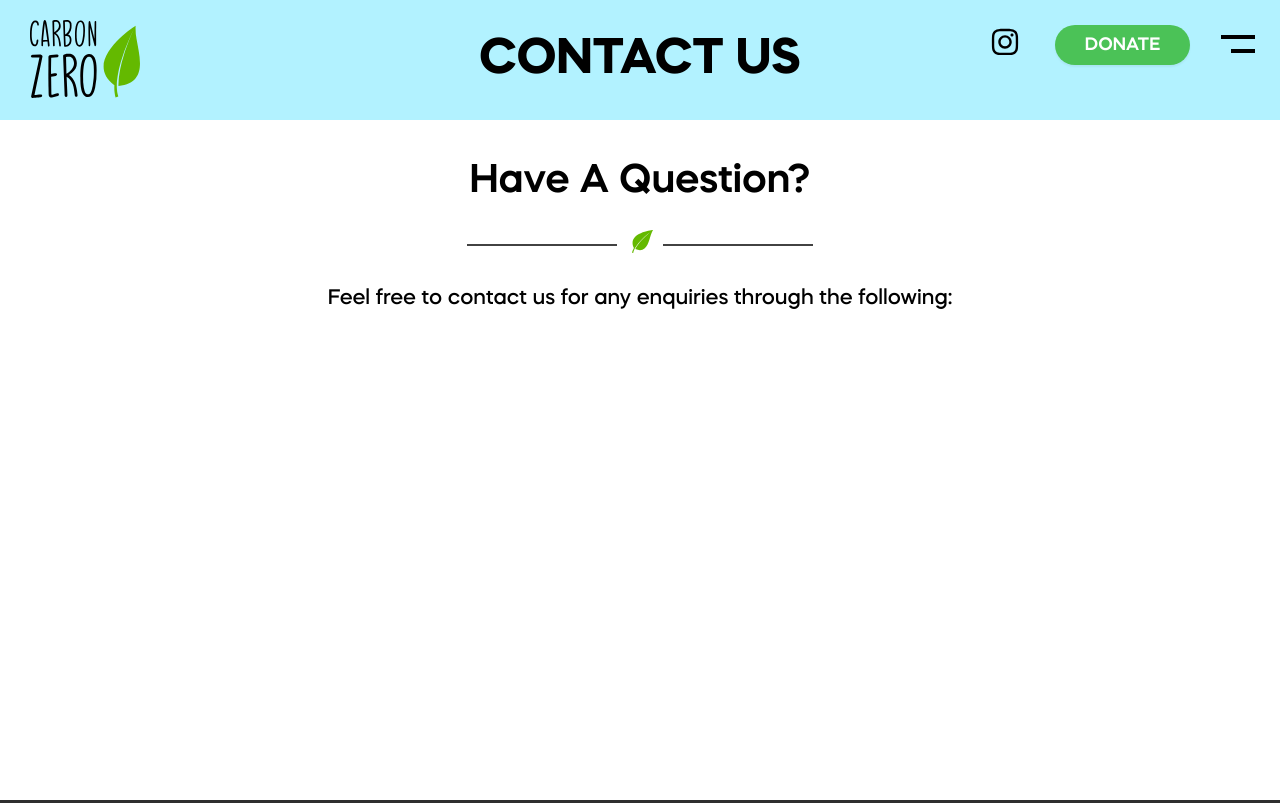
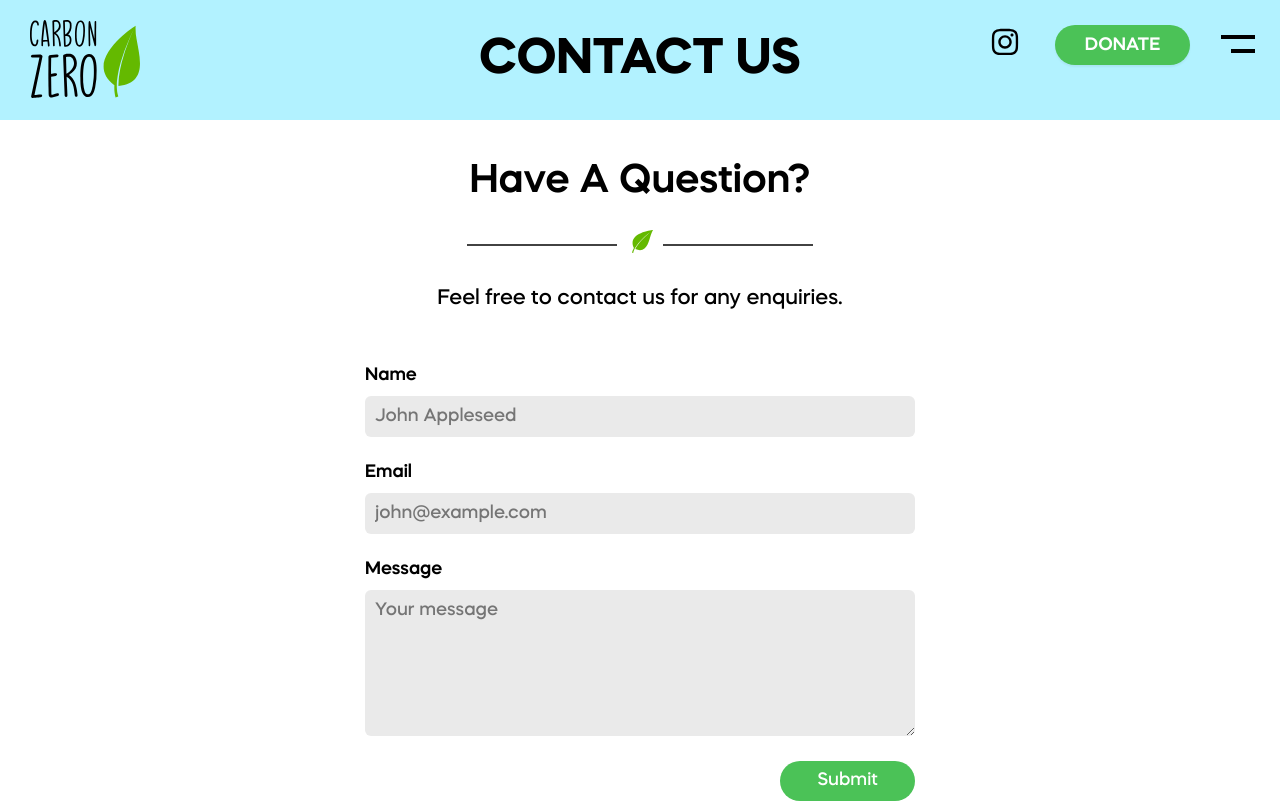
Before and after one commit to vrevolverrr/service-learning, a Next.js app: page /contact in a window 1280 px wide. Shown: the top 803 px of the page. Built offline with nearby package versions, Linux system fonts and the light colour scheme.

Commit message:
:sparkles: added contact form

```diff
--- a/package.json
+++ b/package.json
@@ -11,6 +11,7 @@
   "dependencies": {
     "firebase": "^9.1.0",
     "next": "11.1.2",
+    "nodemailer": "^6.6.5",
     "react": "17.0.2",
     "react-countup": "^5.2.0",
     "react-dom": "17.0.2",
--- /dev/null
+++ b/pages/api/email.js
@@ -0,0 +1,35 @@
+import nodemailer from "nodemailer";
+
+export default async function main(req, res) {
+    if (req.method != 'POST') return;
+
+    const transporter = nodemailer.createTransport({
+        port: 465,
+        host: "smtp.gmail.com",
+        auth: {
+            user: "bryansoongdev@gmail.com",
+            pass: "0392bsjsdev",
+        },
+        secure: true,
+    });
+
+    const mailData = {
+        from: req.body.email,
+        to: "whiterevolver35@gmail.com",
+        subject: `Carbon Zero Contact Form`,
+        text: req.body.message + `\n\nBest Regards,\n${req.body.name}`,
+    };
+
+    await new Promise((resolve, reject) => {
+        transporter.sendMail(mailData, (err, info) => {
+            if (err) {
+                console.error(err);
+                reject(err);
+            } else {
+                console.log(info);
+                resolve(info);
+            }
+        });
+    });
+    res.status(200);
+};
--- a/pages/contact.js
+++ b/pages/contact.js
@@ -1,18 +1,59 @@
+import { useRef } from 'react';
 import Banner from '../components/Banner';
 import Section from '../components/Section';
 import styles from '../styles/Contact.module.css';
 
 export default function Contact() {
+    const nameRef = useRef();
+    const emailRef = useRef();
+    const messageRef = useRef();
+
+    const onSubmit = async () => {
+        const payload = {
+            name: nameRef.current.value.trim(),
+            email: emailRef.current.value.trim(),
+            message: messageRef.current.value.trim(),
+        }
+
+        const response = await fetch('/api/email', {
+            method: 'POST',
+            headers: {
+            'Accept': 'application/json',
+            'Content-Type': 'application/json'
+            },
+            body: JSON.stringify(payload)
+        });
+
+        console.log(response)
+    }
+
     return (
         <main className={styles.main}>
             <Banner>CONTACT US</Banner>
 
             <div style={{height: '3vh'}}/>
 
-            <Section title="Have A Question?" description="Feel free to contact us for any enquiries through the
-            following:">
+            <Section height='5vh' title="Have A Question?" description="Feel free to contact us for any enquiries.">
+                <div style={{display: 'flex', flexDirection: 'column', width: '100%', maxWidth: '550px', margin: '10px'}}>
+                    <p className={styles.contact_label}>Name</p>
+                    <input ref={nameRef} className={styles.contact_field} type="text" placeholder="John Appleseed"/>
 
+                    <div style={{height: '25px'}}/>
+
+                    <p className={styles.contact_label}>Email</p>
+                    <input ref={emailRef} className={styles.contact_field} type="email" placeholder="john@example.com"/>
+
+                    <div style={{height: '25px'}}/>
+
+                    <p className={styles.contact_label}>Message</p>
+                    <textarea ref={messageRef} className={styles.contact_field} rows="6" placeholder="Your message"/>
+
+                    <div style={{height: '25px'}}/>
+
+                    <div style={{textAlign: 'right'}}><button onClick={onSubmit} className={styles.contact_submit}>Submit</button></div>
+                </div>
             </Section>
+            <div style={{height: '4vh'}}/>
         </main>
     );
 }
--- a/styles/Contact.module.css
+++ b/styles/Contact.module.css
@@ -1,8 +1,36 @@
 .main {
     width: 100%;
-    height: 100vh;
+    height: fit-content;
     display: flex;
     flex-direction: column;
     align-items: center;
     background-color: #ffffff;
 }
+
+.contact_label {
+    font-size: 18px;
+    margin-bottom: 10px;
+}
+
+.contact_field {
+    padding: 10px;
+    font-size: 18px;
+    font-family: 'MazzardH';
+    font-weight: 300;
+    border-radius: 6px;
+    border: none;
+    background-color: #eaeaea;
+}
+
+.contact_submit {
+    width: 135px;
+    height: 40px;
+    font-size: 18px;
+    font-weight: 300;
+    font-family: 'MazzardH';
+    border-radius: 25px;
+    border: none;
+    cursor: pointer;
+    background-color: #4bc257;
+    color: #ffffff;
+}
```
Also changed, not shown: 1 other file (tests, documents, lock files or other folders).
